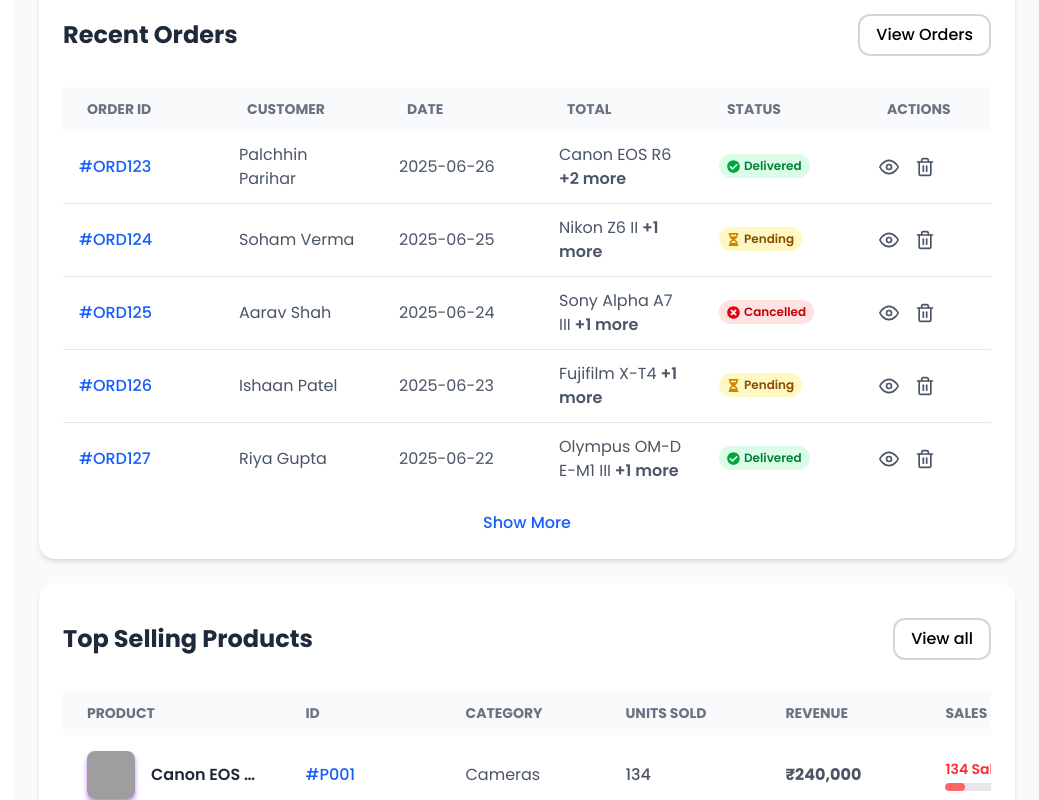
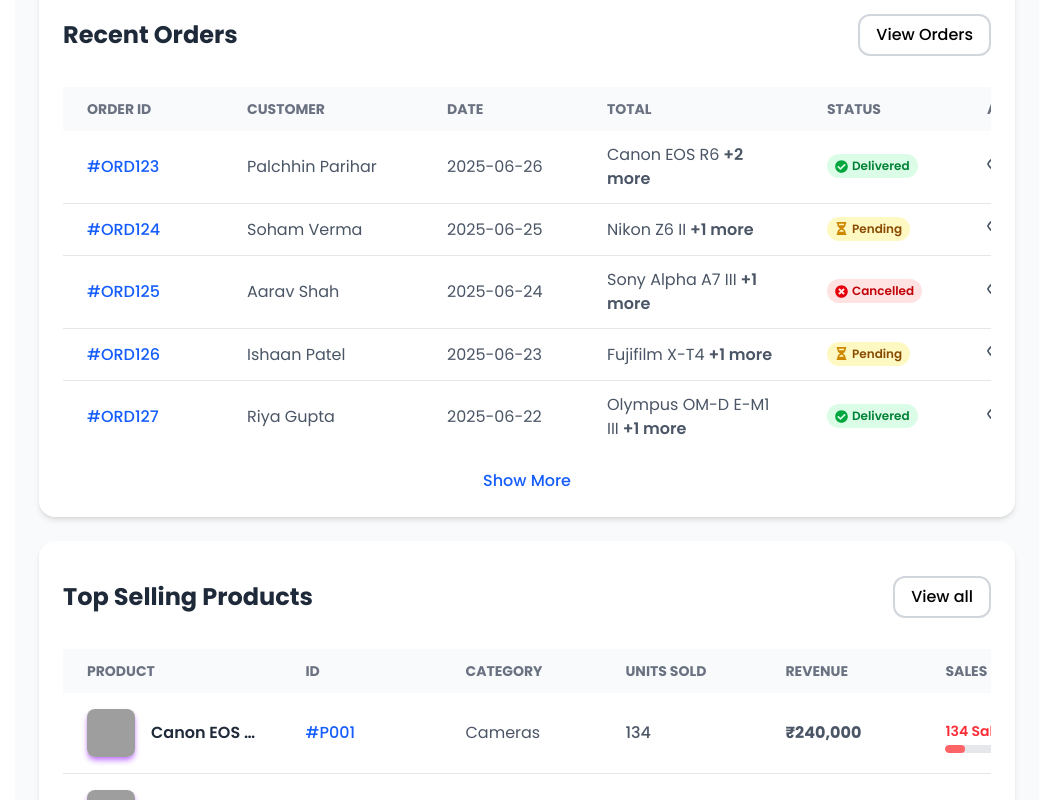
Before and after one commit to multi-vendor-ecommerce/ecommerce, a React (Vite) app in the folder frontend/: page /admin in a window 1280 px wide. Shown: the part 840-1640 px from the top of the page, without its empty margins (241-1280 px from the left). Built offline with nearby package versions, Linux system fonts and the light colour scheme; grey boxes are pictures that could not be loaded; a web font is replaced by a local one.

Commit message:
fix: fix the scales bar in the products.

```diff
--- a/frontend/src/components/pages/admin/adminOrders/RenderOrderRow.jsx
+++ b/frontend/src/components/pages/admin/adminOrders/RenderOrderRow.jsx
@@ -8,45 +8,48 @@ export const RenderOrderRow = (order, index, StatusChip) => (
     className={`hover:bg-blue-50 hover:shadow-sm transition ${index !== 0 ? "border-t border-gray-200" : ""}`}
   >
     {/* Order No */}
-    <td className="px-4 py-3 text-blue-600 font-medium hover:scale-105 transition duration-150 hover:underline">
-      <NavLink to={`/admin/orders/order-details/${order.orderNo}`}>
+    <td className="px-6 py-3 min-w-[120px] text-blue-600 font-medium hover:underline">
+      <NavLink to={`/admin/orders/order-details/${order.orderNo}`} title="Order Number">
         #{order.orderNo}
       </NavLink>
     </td>
 
     {/* Customer */}
-    <td className="px-4 py-3 hover:scale-105 transition duration-150">
+    <td className="px-6 py-3 min-w-[200px]">
       {order.customer?.name}
     </td>
 
     {/* Date */}
-    <td className="px-4 py-3 hover:scale-105 transition duration-150">
+    <td className="px-6 py-3 min-w-[140px]">
       {order.date}
     </td>
 
-    {/* Products */}
-    <td className="px-4 py-3 hover:scale-105 transition duration-150">
+    {/* Products (first + more count) */}
+    <td className="px-6 py-3 min-w-[220px]">
       {order.products?.[0]?.name}
       {order.products?.length > 1 && (
-        <span className="font-semibold"> +{order.products.length - 1} more</span>
+        <span className="font-semibold">
+          {" "}+{order.products.length - 1} more
+        </span>
       )}
     </td>
 
     {/* Status */}
-    <td className="px-4 py-3 hover:scale-105 transition duration-150">
+    <td className="px-6 py-3 min-w-[140px]">
       <StatusChip status={order.status} />
     </td>
 
-    {/* Actions */}
-    <td className="px-4 py-3 hover:scale-105 transition duration-150">
-      <div className="flex items-center gap-4">
+    {/* ✅ Aligned Actions */}
+    <td className="px-6 py-3 min-w-[160px]">
+      <div className="inline-flex items-center gap-4">
         <NavLink
-          to={`order-details/${order.orderNo}`}
+          to={`/admin/orders/order-details/${order.orderNo}`}
           title="View order"
           className="hover:text-blue-600 hover:scale-110 transition duration-150"
         >
           <FiEye size={20} />
         </NavLink>
+
         <button
           title="Delete order"
           className="hover:text-red-600 hover:scale-110 transition duration-150 cursor-pointer"
--- a/frontend/src/components/pages/admin/adminProducts/RenderProductRow.jsx
+++ b/frontend/src/components/pages/admin/adminProducts/RenderProductRow.jsx
@@ -52,7 +52,7 @@ export const RenderProductRow = (p, i) => {
       </td>
 
       {/* Sales progress bar */}
-      <td className="px-6 py-4 min-w-[220px] hover:scale-105 transition duration-150">
+      <td className="px-6 py-4 min-w-[220px] hover:scale-105 transition duration-150 relative">
         <p
           className={classNames("text-sm mb-1 font-semibold", {
             "text-green-600": isHighSales,
@@ -61,7 +61,7 @@ export const RenderProductRow = (p, i) => {
         >
           {p.sales.toLocaleString()} Sales
         </p>
-        <div className="w-full h-2 bg-gray-200 rounded-full overflow-hidden">
+        <div className="w-[80%] h-2 bg-gray-200 rounded-full overflow-hidden absolute bottom-5">
           <div
             className={classNames("h-full rounded-full", {
               "bg-green-500": isHighSales,
```
